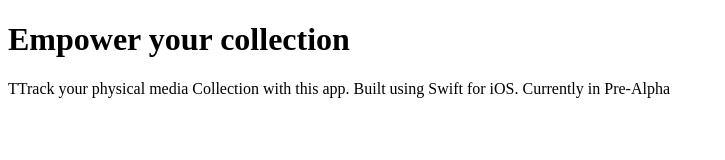
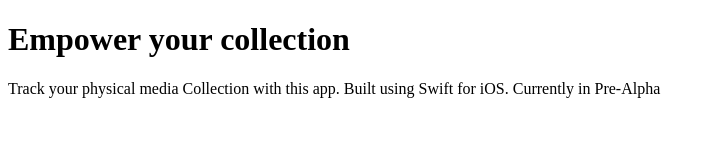
Before and after one commit to elpicardio/Collectathon, a plain HTML site: page index.html in a window 1280 px wide. Shown: the whole page, without its empty margins (0-725 px from the left). Drawn offline with Linux system fonts and the light colour scheme.

Commit message:
Update index.html
Fixed spelling error

```diff
--- a/index.html
+++ b/index.html
@@ -6,7 +6,7 @@
 <body>
 
 <h1>Empower your collection</h1>
-<p>TTrack your physical media Collection with this app. Built using Swift for iOS. Currently in Pre-Alpha</p>
+<p>Track your physical media Collection with this app. Built using Swift for iOS. Currently in Pre-Alpha</p>
 
 </body>
 </html>
```
